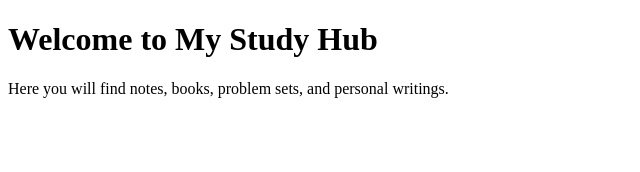
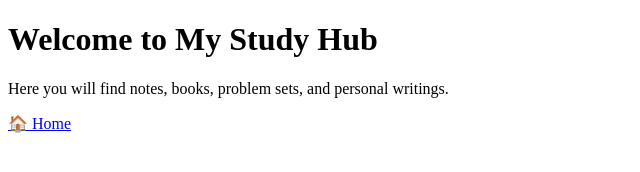
Before and after one commit to StatShaan27/notes, a plain HTML site: page index.html in a window 1280 px wide. Shown: the full height of the page, 0-640 px from the left. Drawn offline with Linux system fonts and the light colour scheme.

Commit message:
index.html

```diff
--- a/index.html
+++ b/index.html
@@ -9,4 +9,6 @@
     <h1>Welcome to My Study Hub</h1>
     <p>Here you will find notes, books, problem sets, and personal writings.</p>
 </body>
+    <a href="index.html">🏠 Home</a>
+
 </html>
```
